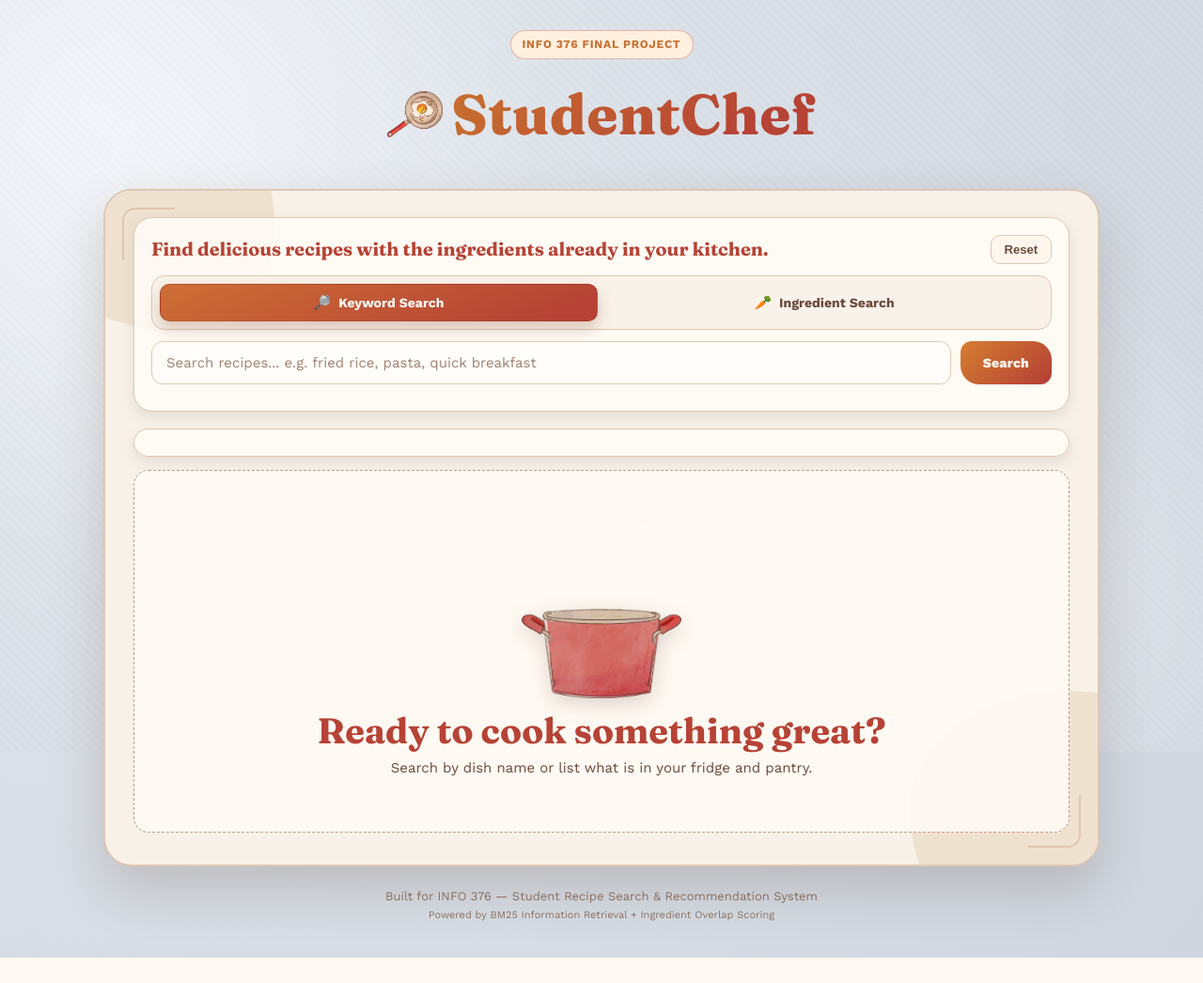
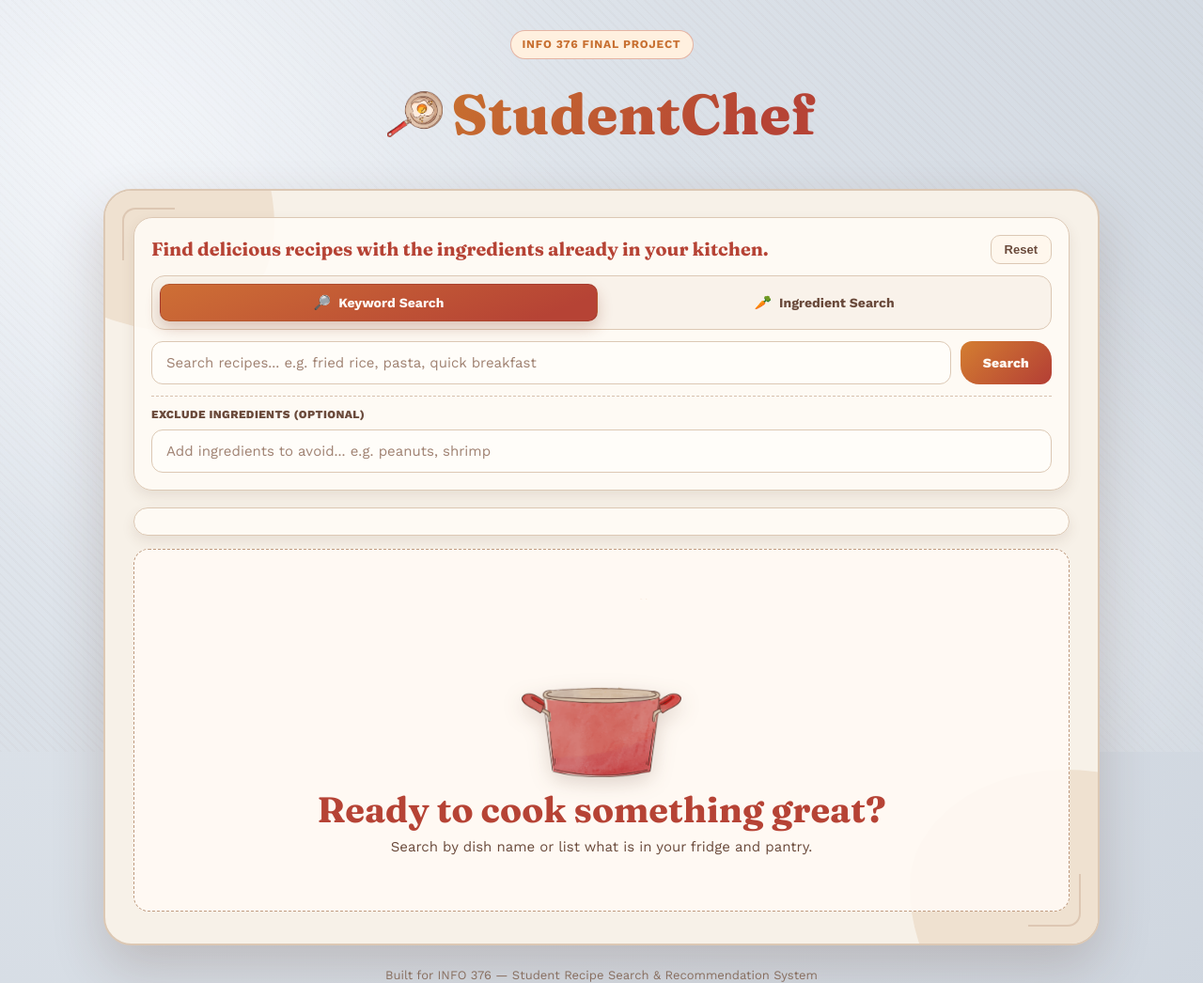
Before and after one commit to KatKho/student-recipe-recommender, a Flask app: page / in a window 1280 px wide. Shown: the top 1046 px of the page at 94% size. Before the commit the page ends 1019 px from the top, so only its background shows below. Run offline with Flask 3, Linux system fonts and the light colour scheme; parts of the project's set-up code (start-up, migrations or seed data) failed here and were passed over.

Commit message:
add ability to exclude ingredients

```diff
--- a/app.py
+++ b/app.py
@@ -70,6 +70,7 @@ def handle_bad_request(err):
 def api_search():
     query = request.args.get("q", "").strip()
     ingredients_raw = request.args.get("ingredients", "").strip()
+    exclude_ingredients_raw = request.args.get("exclude_ingredients", "").strip()
     alpha = _parse_float_arg(
         "alpha", default=0.7, min_value=MIN_WEIGHT, max_value=MAX_WEIGHT
     )
@@ -88,11 +89,19 @@ def api_search():
     if ingredients_raw:
         ingredients = [ing.strip() for ing in ingredients_raw.split(",") if ing.strip()]
 
+    # Parse excluded ingredients (comma-separated)
+    exclude_ingredients = None
+    if exclude_ingredients_raw:
+        exclude_ingredients = [
+            ing.strip() for ing in exclude_ingredients_raw.split(",") if ing.strip()
+        ]
+
     # Run search
     results = search(
         df, bm25,
         query=query if query else None,
         ingredients=ingredients,
+        exclude_ingredients=exclude_ingredients,
         alpha=alpha,
         beta=beta,
         top_k=top_k
--- a/recipe_search.py
+++ b/recipe_search.py
@@ -34,7 +34,7 @@ _INGREDIENT_SYNONYM_GROUPS = [
     {"bicarbonate of soda", "baking soda"},
     {"chili", "chilli", "chile"},
     {"chili flakes", "chilli flakes", "red pepper flakes", "crushed red pepper"},
-    {"prawns", "shrimp"},
+    {"prawn", "prawns", "shrimp", "shrimps"},
     {"beetroot", "beet", "beets"},
     {"swede", "rutabaga"},
     {"yoghurt", "yogurt"},
@@ -131,11 +131,43 @@ def ingredient_overlap_score(user_ingredients, parsed_ingredients):
     return matched / effective_size
 
 
+def _normalize_unique_ingredients(ingredients):
+    seen = set()
+    normalized_terms = []
+    for ing in ingredients or []:
+        normalized = _normalize_ingredient_term(ing)
+        if normalized and normalized not in seen:
+            seen.add(normalized)
+            normalized_terms.append(normalized)
+    return normalized_terms
+
+
+def _recipe_contains_any_alias(parsed_ingredients, alias_sets):
+    if not parsed_ingredients:
+        return False
+
+    normalized_lines = [_normalize_ingredient_term(line) for line in parsed_ingredients]
+    for aliases in alias_sets:
+        for line in normalized_lines:
+            if any(alias in line for alias in aliases):
+                return True
+    return False
+
+
 ############################################
 # 3. Hybrid Ranking
 ############################################
 
-def search(df, bm25, query=None, ingredients=None, alpha=0.7, beta=0.3, top_k=10):
+def search(
+    df,
+    bm25,
+    query=None,
+    ingredients=None,
+    exclude_ingredients=None,
+    alpha=0.7,
+    beta=0.3,
+    top_k=10,
+):
     """
     Hybrid search combining BM25 keyword relevance with ingredient overlap.
 
@@ -144,6 +176,7 @@ def search(df, bm25, query=None, ingredients=None, alpha=0.7, beta=0.3, top_k=10
         bm25: Pre-built BM25 index
         query: Keyword search string (e.g. "fried rice")
         ingredients: List of ingredient strings (e.g. ["eggs", "rice"])
+        exclude_ingredients: List of ingredients to avoid
         alpha: Weight for BM25 score (default 0.7)
         beta: Weight for ingredient overlap (default 0.3)
         top_k: Number of results to return
@@ -151,10 +184,14 @@ def search(df, bm25, query=None, ingredients=None, alpha=0.7, beta=0.3, top_k=10
     Returns:
         List of result dicts with title, ingredients, instructions, score, etc.
     """
-    if not query and not ingredients:
+    normalized_user_ingredients = _normalize_unique_ingredients(ingredients)
+    normalized_excluded_ingredients = _normalize_unique_ingredients(exclude_ingredients)
+
+    if not query and not normalized_user_ingredients:
         return []
 
     scores = np.zeros(len(df))
+    allowed_mask = np.ones(len(df), dtype=bool)
 
     # Keyword BM25 score (normalized)
     if query:
@@ -167,22 +204,31 @@ def search(df, bm25, query=None, ingredients=None, alpha=0.7, beta=0.3, top_k=10
         scores += alpha * bm25_scores
 
     # Ingredient overlap score (matches against full ingredient lines)
-    if ingredients:
-        seen = set()
-        user_ingredients = []
-        for ing in ingredients:
-            normalized = _normalize_ingredient_term(ing)
-            if normalized and normalized not in seen:
-                seen.add(normalized)
-                user_ingredients.append(normalized)
+    if normalized_user_ingredients:
         ingredient_scores = []
         for recipe_ings in df["parsed_ingredients"]:
-            score = ingredient_overlap_score(user_ingredients, recipe_ings)
+            score = ingredient_overlap_score(normalized_user_ingredients, recipe_ings)
             ingredient_scores.append(score)
         scores += beta * np.array(ingredient_scores)
 
+    # Filter out recipes containing any excluded ingredients
+    if normalized_excluded_ingredients:
+        excluded_alias_sets = [
+            _expand_ingredient_aliases(term) for term in normalized_excluded_ingredients
+        ]
+        allowed_mask = np.array(
+            [
+                not _recipe_contains_any_alias(recipe_ings, excluded_alias_sets)
+                for recipe_ings in df["parsed_ingredients"]
+            ],
+            dtype=bool,
+        )
+
     ranked_indices = np.argsort(scores)[::-1]
-    top_indices = [idx for idx in ranked_indices if scores[idx] > MIN_RESULT_SCORE][:top_k]
+    top_indices = [
+        idx for idx in ranked_indices
+        if allowed_mask[idx] and scores[idx] > MIN_RESULT_SCORE
+    ][:top_k]
 
     results = []
     for idx in top_indices:
--- a/static/app.js
+++ b/static/app.js
@@ -10,6 +10,9 @@ document.addEventListener("DOMContentLoaded", () => {
     const queryInput = document.getElementById("queryInput");
     const ingredientInput = document.getElementById("ingredientInput");
     const ingredientChips = document.getElementById("ingredientChips");
+    const excludeBox = document.getElementById("excludeBox");
+    const excludeInput = document.getElementById("excludeInput");
+    const excludeChips = document.getElementById("excludeChips");
     const searchBtn = document.getElementById("searchBtn");
     const resetBtn = document.getElementById("resetBtn");
     const statusBar = document.getElementById("statusBar");
@@ -23,6 +26,7 @@ document.addEventListener("DOMContentLoaded", () => {
 
     let currentMode = "keyword";
     let ingredients = [];
+    let excludedIngredients = [];
 
     // ---- Mode Switching ----
     modeToggle.addEventListener("click", (e) => {
@@ -55,6 +59,13 @@ document.addEventListener("DOMContentLoaded", () => {
         }
     });
 
+    excludeInput.addEventListener("keydown", (e) => {
+        if (e.key === "Enter") {
+            e.preventDefault();
+            addExcludedIngredient(excludeInput.value.trim());
+        }
+    });
+
     function addIngredient(name) {
         if (!name || ingredients.includes(name.toLowerCase())) return;
         ingredients.push(name.toLowerCase());
@@ -65,6 +76,18 @@ document.addEventListener("DOMContentLoaded", () => {
     function removeIngredient(name) {
         ingredients = ingredients.filter(i => i !== name);
         renderChips();
+    }
+
+    function addExcludedIngredient(name) {
+        if (!name || excludedIngredients.includes(name.toLowerCase())) return;
+        excludedIngredients.push(name.toLowerCase());
+        excludeInput.value = "";
+        renderExcludeChips();
+    }
+
+    function removeExcludedIngredient(name) {
+        excludedIngredients = excludedIngredients.filter(i => i !== name);
+        renderExcludeChips();
     }
 
     function renderChips() {
@@ -86,7 +109,26 @@ document.addEventListener("DOMContentLoaded", () => {
         }
     }
 
+    function renderExcludeChips() {
+        excludeChips.innerHTML = excludedIngredients.map(ing =>
+            `<span class="chip chip-exclude">
+                ${escapeHtml(ing)}
+                <button class="chip-remove" data-excluded-ing="${escapeHtml(ing)}" title="Remove">&times;</button>
+            </span>`
+        ).join("");
+        excludeBox.classList.toggle("has-chips", excludedIngredients.length > 0);
+
+        excludeChips.querySelectorAll(".chip-remove").forEach(btn => {
+            btn.addEventListener("click", () => removeExcludedIngredient(btn.dataset.excludedIng));
+        });
+
+        if (currentMode === "ingredient" && ingredients.length > 0) {
+            performSearch();
+        }
+    }
+
     renderChips();
+    renderExcludeChips();
 
     // ---- Search ----
     searchBtn.addEventListener("click", performSearch);
@@ -98,8 +140,11 @@ document.addEventListener("DOMContentLoaded", () => {
     function resetSearch() {
         queryInput.value = "";
         ingredientInput.value = "";
+        excludeInput.value = "";
         ingredients = [];
+        excludedIngredients = [];
         renderChips();
+        renderExcludeChips();
 
         statusBar.classList.add("hidden");
         resultsHeader.classList.add("hidden");
@@ -113,6 +158,7 @@ document.addEventListener("DOMContentLoaded", () => {
         const query = queryInput.value.trim();
         const hasQuery = query.length > 0;
         const hasIngredients = ingredients.length > 0;
+        const hasExcludedIngredients = excludedIngredients.length > 0;
 
         if (!hasQuery && !hasIngredients) return;
 
@@ -126,6 +172,7 @@ document.addEventListener("DOMContentLoaded", () => {
         const params = new URLSearchParams();
         if (hasQuery) params.set("q", query);
         if (hasIngredients) params.set("ingredients", ingredients.join(","));
+        if (hasExcludedIngredients) params.set("exclude_ingredients", excludedIngredients.join(","));
         params.set("top_k", "10");
 
         try {
--- a/static/style.css
+++ b/static/style.css
@@ -310,7 +310,8 @@ body {
 }
 
 .search-box input,
-.ingredient-input-wrapper input {
+.ingredient-input-wrapper input,
+.exclude-input-wrapper input {
     width: 100%;
     border-radius: var(--radius-md);
     border: 1.5px solid var(--line-soft);
@@ -324,12 +325,14 @@ body {
 }
 
 .search-box input::placeholder,
-.ingredient-input-wrapper input::placeholder {
+.ingredient-input-wrapper input::placeholder,
+.exclude-input-wrapper input::placeholder {
     color: #9f8171;
 }
 
 .search-box input:focus,
-.ingredient-input-wrapper input:focus {
+.ingredient-input-wrapper input:focus,
+.exclude-input-wrapper input:focus {
     border-color: rgba(182, 67, 53, 0.6);
     box-shadow: 0 0 0 3px rgba(182, 67, 53, 0.13);
 }
@@ -415,6 +418,48 @@ body {
 
 .chip-remove:hover {
     background: rgba(182, 67, 53, 0.82);
+    color: #fff;
+}
+
+.exclude-box {
+    margin-top: 12px;
+    padding-top: 10px;
+    border-top: 1px dashed rgba(191, 155, 128, 0.6);
+}
+
+.exclude-label {
+    display: block;
+    margin-bottom: 6px;
+    color: var(--ink-soft);
+    font-size: 12px;
+    font-weight: 800;
+    letter-spacing: 0.4px;
+    text-transform: uppercase;
+}
+
+.exclude-box.has-chips .exclude-input-wrapper {
+    margin-bottom: 10px;
+}
+
+.exclude-chips {
+    display: flex;
+    flex-wrap: wrap;
+    gap: 8px;
+}
+
+.chip-exclude {
+    background: #f7ded8;
+    border-color: #e6bcb3;
+    color: #8f3c2d;
+}
+
+.chip-exclude .chip-remove {
+    background: rgba(143, 60, 45, 0.15);
+    color: #8f3c2d;
+}
+
+.chip-exclude .chip-remove:hover {
+    background: rgba(143, 60, 45, 0.9);
     color: #fff;
 }
 
--- a/templates/index.html
+++ b/templates/index.html
@@ -66,6 +66,15 @@
                 </div>
                 <div class="ingredient-chips" id="ingredientChips"></div>
             </div>
+
+            <div class="exclude-box" id="excludeBox">
+                <label class="exclude-label" for="excludeInput">Exclude ingredients (optional)</label>
+                <div class="exclude-input-wrapper">
+                    <input type="text" id="excludeInput"
+                        placeholder="Add ingredients to avoid... e.g. peanuts, shrimp" autocomplete="off">
+                </div>
+                <div class="exclude-chips" id="excludeChips"></div>
+            </div>
         </section>
 
         <div class="status-bar hidden" id="statusBar">
```
